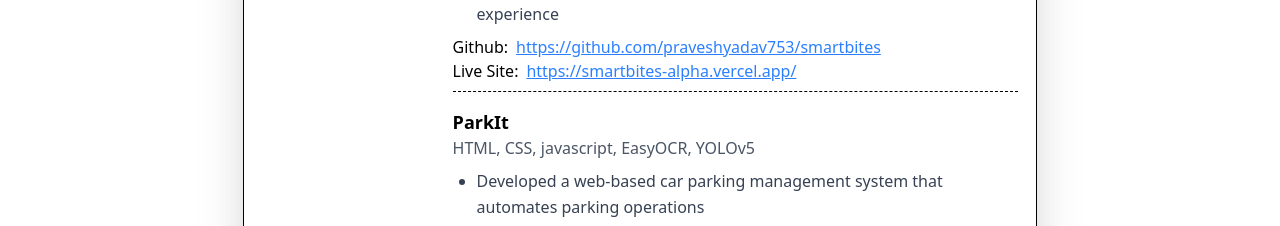
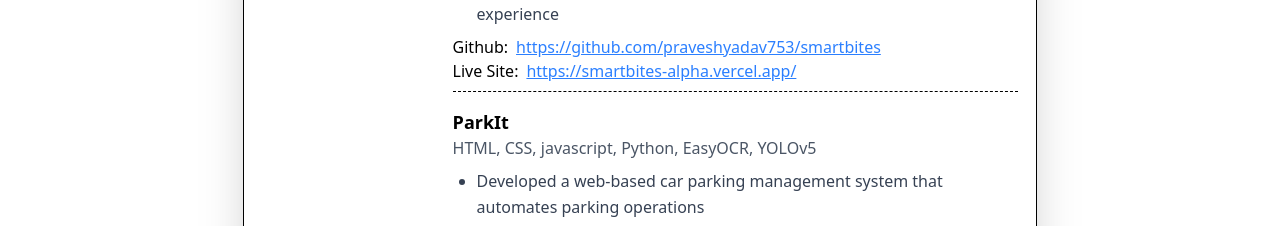
Before and after one commit to praveshyadav753/Resume.build, a React (Vite) app: page / in a window 1280 px wide. Shown: the part 1780-2006 px from the top of the page. Built offline with nearby package versions, Linux system fonts and the light colour scheme.

Commit message:
Update Projectspage.jsx

```diff
--- a/src/components/Projectspage.jsx
+++ b/src/components/Projectspage.jsx
@@ -26,7 +26,7 @@ const projectData = [
   },
     {
       name: "ParkIt",
-      technology: "HTML, CSS, javascript, EasyOCR, YOLOv5",
+      technology: "HTML, CSS, javascript, Python, EasyOCR, YOLOv5",
       bulletPoints: [
         "Developed a web-based car parking management system that automates parking operations",
         "Integrated real-time monitoring and a dashboard for administrators to track occupancy rates and manage parking spaces.",
```
